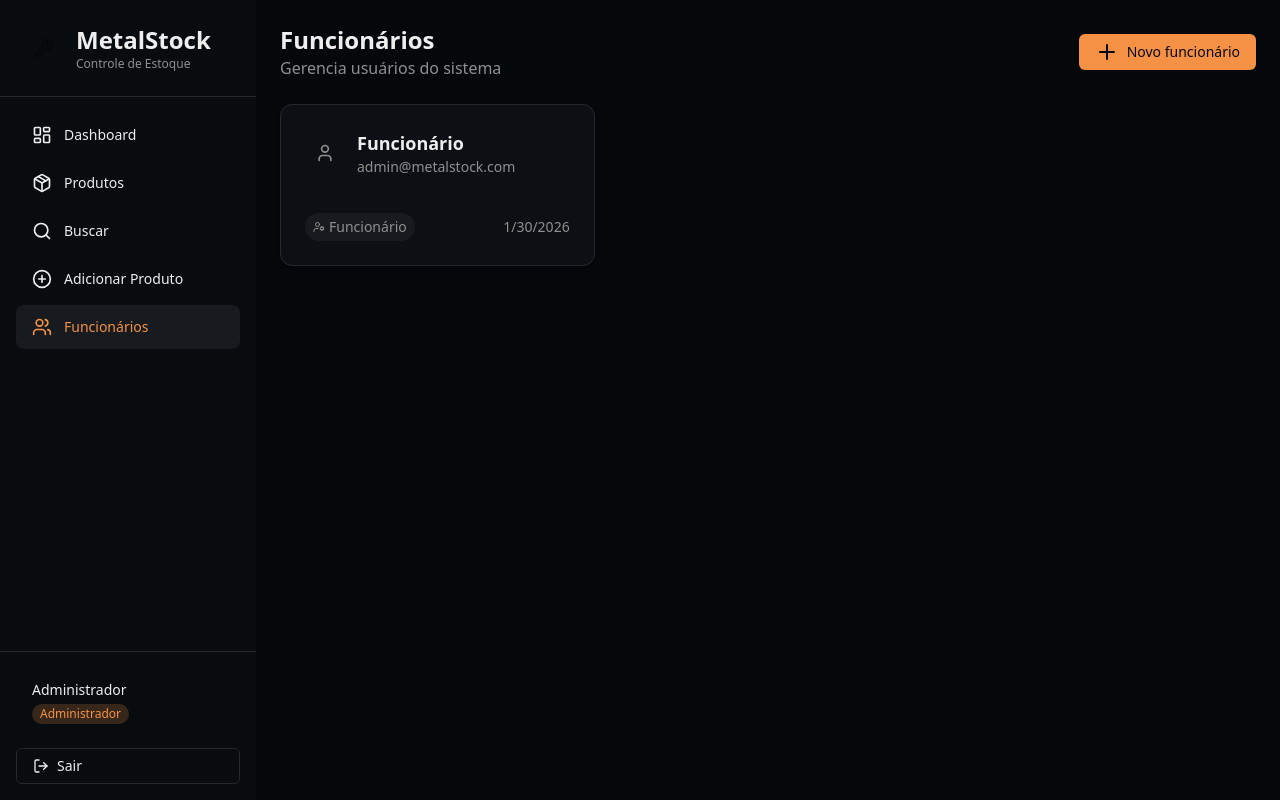
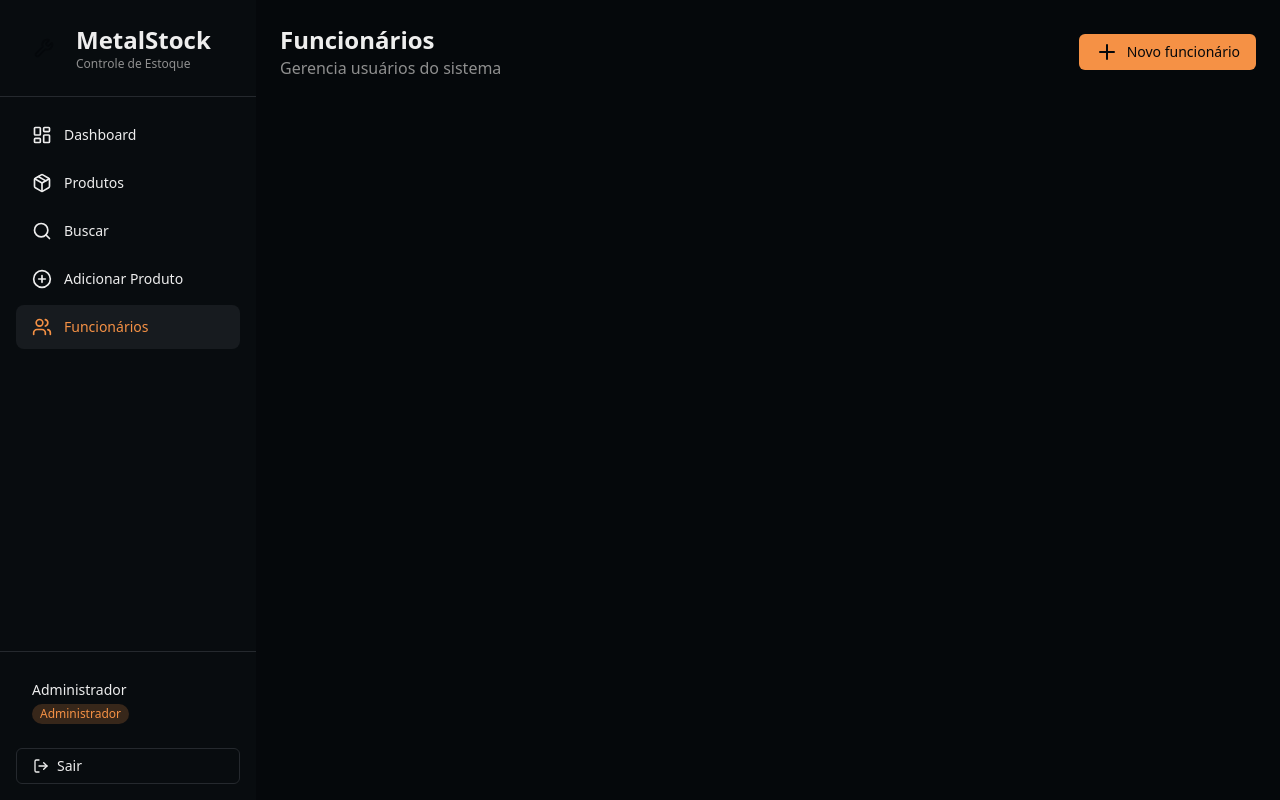
Before and after one commit to bruno-gomes97/metal-stock, a React (Vite) app: page /dashboard/employees in a window 1280 px wide. Built offline with nearby package versions, Linux system fonts and the light colour scheme.

Commit message:
feat: implement employee management screen and actions

```diff
--- a/src/components/card/index.tsx
+++ b/src/components/card/index.tsx
@@ -1,17 +1,30 @@
-import { ShieldIcon, UserIcon } from "lucide-react";
+import { ShieldIcon, Trash2Icon, UserIcon } from "lucide-react";
+import { useEmployee } from "../../context/employeeContext";
 import IconContainer from "../icon-container";
 import Tag from "../tag";
 import Text from "../text";
 
+type userRole = "ADMIN" | "EMP";
+
 interface CardProps {
-	isAdmin?: boolean;
+	name: string;
+	email: string;
+	role: userRole;
+	createdAt: string;
 }
 
-export default function Card({ isAdmin = true }: CardProps) {
+export default function Card({ name, email, role, createdAt }: CardProps) {
+	const isAdmin = role === "ADMIN" ? true : false;
+	const {removeEmployee} = useEmployee();
+
+	const handleDelete = () => {
+		removeEmployee(email);
+	}
+
 	return (
 		<div className="text-[var(--card-foreground)] flex flex-col gap-6 rounded-xl border py-6 shadow-sm bg-[var(--card)] border-[var(--border)]">
 			<header className="flex items-start gap-2 px-6 pb-3">
-				<div className="flex items-start justify-between">
+				<div className="flex items-center justify-between w-full">
 					<div className="flex items-center gap-3">
 						{isAdmin ? (
 							<IconContainer colorBg="primary" opacity="20" height='10' width="10" rounded="full">
@@ -23,14 +36,17 @@ export default function Card({ isAdmin = true }: CardProps) {
 							</IconContainer>
 						)}
 						<div>
-							<Text variant='lg' className="font-semibold text-[var(--base)]">{isAdmin ? "Administrador" : "Funcionário"}</Text>
-							<Text variant='sm' className="text-[var(--muted-foreground)]">admin@metalstock.com</Text>
+							<Text variant='lg' className="font-semibold text-[var(--base)]">{name}</Text>
+							<Text variant='sm' className="text-[var(--muted-foreground)]">{email}</Text>
 						</div>
 					</div>
+					<button onClick={handleDelete} className="inline-flex items-center justify-center gap-2 whitespace-nowrap rounded-md text-sm font-medium transition-all outline-none text-[var(--destructive)] hover:text-[var(--destructive)] hover:bg-[var(--destructive)]/10 px-2 py-1 cursor-pointer">
+						<Trash2Icon className="h-4 w-4"/>
+					</button>
 				</div>
 			</header>
 			<div className="px-6">
-				<Tag isAdmin={isAdmin} createdAt={new Date().toLocaleDateString()} />
+				<Tag isAdmin={isAdmin} createdAt={createdAt} />
 			</div>
 		</div>
 	)
--- a/src/components/tag/index.tsx
+++ b/src/components/tag/index.tsx
@@ -1,14 +1,14 @@
 import { UserCogIcon } from "lucide-react";
-import { USERROLE } from "../../constant/Auth";
+import { formattedDate } from "../../utils/date";
 import Text from "../text";
 
 interface TagProps {
 	isAdmin?: boolean;
-	createdAt?: string;
+	createdAt: string;
 }
 
 export default function Tag({ isAdmin = true, createdAt }: TagProps) {
-	const userRole = isAdmin ? USERROLE.ADMIN : USERROLE.EMPLOYEE;
+	const userRole = isAdmin ? "ADMIN": "EMP";
 
 	return (
 		<div className="flex items-center justify-between">
@@ -16,9 +16,9 @@ export default function Tag({ isAdmin = true, createdAt }: TagProps) {
 				className={`inline-flex items-center gap-1 px-2 py-1 text-sm rounded-full ${isAdmin ? "bg-[var(--primary)]/20" : "bg-[var(--muted)]"} ${isAdmin ? "text-[var(--primary)]" : "text-[var(--muted-foreground)]"}`}
 			>
 				<UserCogIcon className="w-3 h-3"/>
-				{userRole === USERROLE.ADMIN ? "Administrador" : "Funcionário"}
+				{userRole === "ADMIN" ? "Administrador" : "Funcionário"}
 			</span>
-			<Text variant="sm" className="text-[var(--muted-foreground)]">{createdAt}</Text>
+			<Text variant="sm" className="text-[var(--muted-foreground)]">{formattedDate(createdAt)}</Text>
 		</div>
 	)
 }
--- a/src/context/employeeContext.tsx
+++ b/src/context/employeeContext.tsx
@@ -4,16 +4,18 @@ import React from "react";
 export const KEY_EMPLOYEES = "metalstock:employees";
 
 export interface EmployeePayload extends Record<string, unknown> {
-	id?: string;
+	id: string;
 	name: string;
 	email: string;
 	password: string;
 	role: "ADMIN" | "EMP";
+	createdAt: string;
 }
 
 interface EmployeeContextType {
 	employees: EmployeePayload[] | null;
 	addEmployee: (employee: EmployeePayload) => void;
+	removeEmployee: (employeeId: string) => void;
 }
 
 export const EmployeeContext = React.createContext<EmployeeContextType | undefined>(undefined);
@@ -36,8 +38,16 @@ export const EmployeeProvider = ({ children }: { children: React.ReactNode }) =>
 		})
 	}
 
+	const removeEmployee = (employeeEmail: string) => {
+		setEmployees(prev => {
+			const updatedEmployees = prev ? prev.filter(emp => emp.email !== employeeEmail) : null;
+			localStorage.setItem(KEY_EMPLOYEES, JSON.stringify(updatedEmployees));
+			return updatedEmployees;
+		})
+	}
+
 	return (
-		<EmployeeContext.Provider value={{employees, addEmployee}}>
+		<EmployeeContext.Provider value={{employees, addEmployee, removeEmployee}}>
 			{children}
 		</EmployeeContext.Provider>
 	)
--- a/src/pages/employees/components/modals/add-employee.modal.tsx
+++ b/src/pages/employees/components/modals/add-employee.modal.tsx
@@ -14,7 +14,12 @@ export default function AddEmployeeModal({ onCancel }: AddEmployeeModalProps) {
 	const {addEmployee} = useEmployee();
 
 	const onSubmit = (data: EmployeePayload) => {
-		addEmployee(data);
+		const newEmployee: EmployeePayload = {
+			...data,
+			id: crypto.randomUUID(),
+			createdAt: new Date().toISOString(),
+		}
+		addEmployee(newEmployee);
 	}
 
 	return (
--- a/src/pages/employees/index.tsx
+++ b/src/pages/employees/index.tsx
@@ -2,14 +2,12 @@ import { PlusIcon } from "lucide-react";
 import React from "react";
 import Card from "../../components/card";
 import PageHeader from "../../components/page-header";
-import { useAuth } from "../../context/authContext";
+import { useEmployee } from "../../context/employeeContext";
 import AddEmployeeModal from "./components/modals/add-employee.modal";
-
 
 export default function EmployeesPage() {
 	const [openModal, setOpenModal] = React.useState(false);
-	const { user } = useAuth();
-	const isAdmin = user?.email === "admin@metalstock.com" ? true : false;
+	const {employees} = useEmployee();
 
 	return (
 		<>
@@ -26,7 +24,16 @@ export default function EmployeesPage() {
 					}}
 				/>
 				<div className="grid gap-4 md:grid-cols-2 md:grid-cols-3">
-					<Card isAdmin={isAdmin} />
+					{employees?.map(employee => (
+						<Card
+							key={`card-employee-${employee.name}`}
+							name={employee.name}
+							email={employee.email}
+							role={employee.role}
+							createdAt={employee.createdAt}
+						/>
+					))}
+
 				</div>
 			</div>
 			{openModal && (
--- /dev/null
+++ b/src/utils/date.ts
@@ -0,0 +1,8 @@
+export const formattedDate = (dateString: string) => {
+	const date = new Date(dateString);
+	const day = String(date.getDate()).padStart(2, '0');
+	const month = String(date.getMonth() + 1).padStart(2, '0');
+	const year = String(date.getFullYear());
+
+	return `${day}/${month}/${year}`;
+}
```
